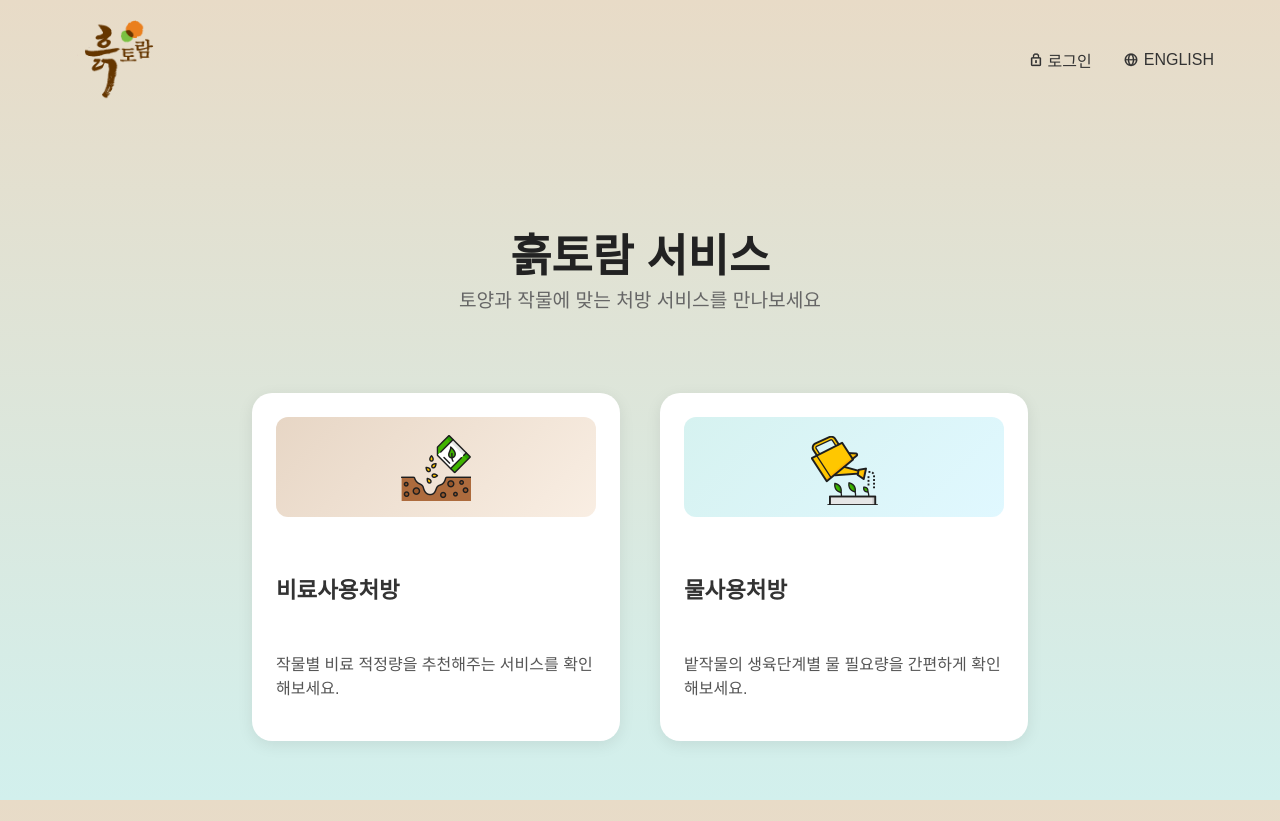
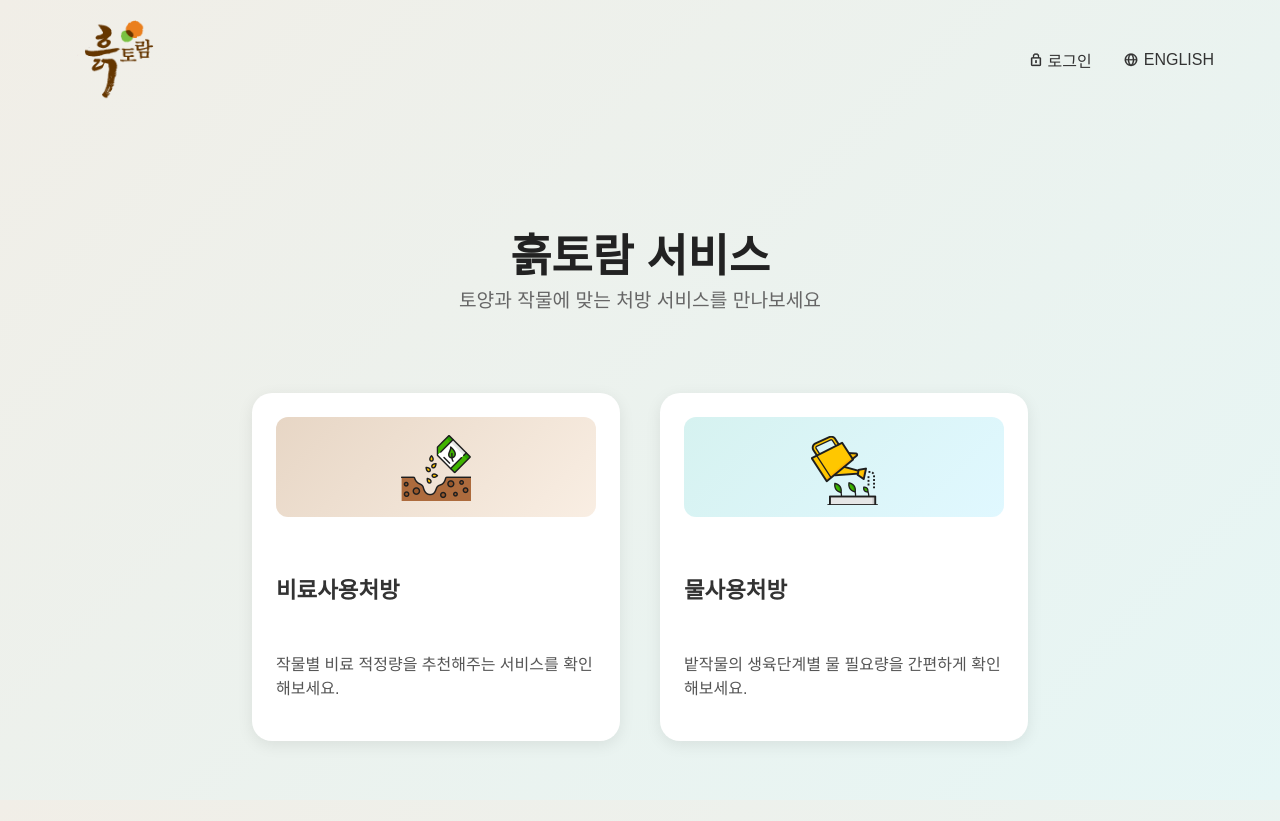
Before and after one commit to SmartDigitalAg/water_fertilizer_site, a Django app: page / in a window 1280 px wide. Run offline with Django 5.2, Linux system fonts and the light colour scheme.

Commit message:
main_test

```diff
--- a/sda/static/css/main.css
+++ b/sda/static/css/main.css
@@ -1,4 +1,4 @@
-/*!*좌우 그라데이션*!*/
+/*좌우 그라데이션*/
 /*body {*/
 /*  margin: 0;*/
 /*  font-family: 'Noto Sans KR', sans-serif;*/
@@ -7,13 +7,23 @@
 /*  color: #333;*/
 /*}*/
 
+/*세로 그라데이션*/
+/*body {*/
+/*  margin: 0;*/
+/*  font-family: 'Noto Sans KR', sans-serif;*/
+/*  background: linear-gradient(180deg, #e8dbc7 0%, #d2f0ed 100%);*/
+/*  background-attachment: fixed;*/
+/*  color: #333;*/
+/*}*/
+
 body {
   margin: 0;
   font-family: 'Noto Sans KR', sans-serif;
-  background: linear-gradient(180deg, #e8dbc7 0%, #d2f0ed 100%);
+  background: linear-gradient(135deg, #f1eee7, #e6f6f5);
   background-attachment: fixed;
   color: #333;
 }
+
 
 header {
   display: flex;
```
